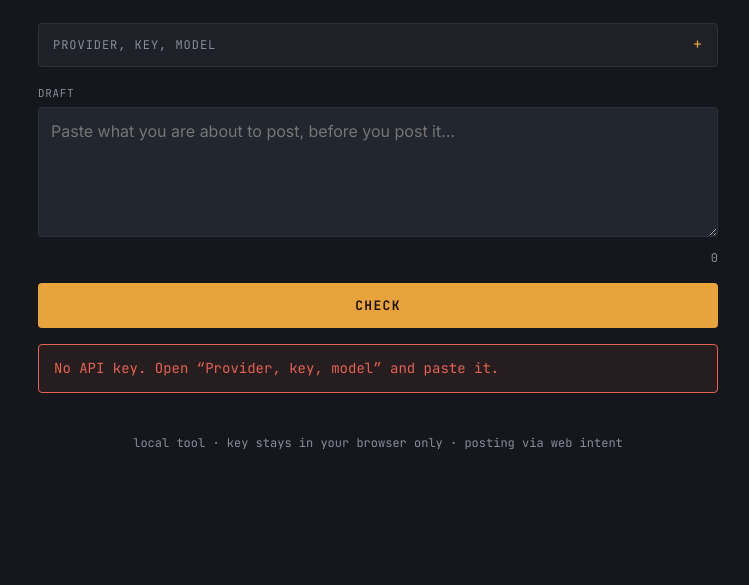
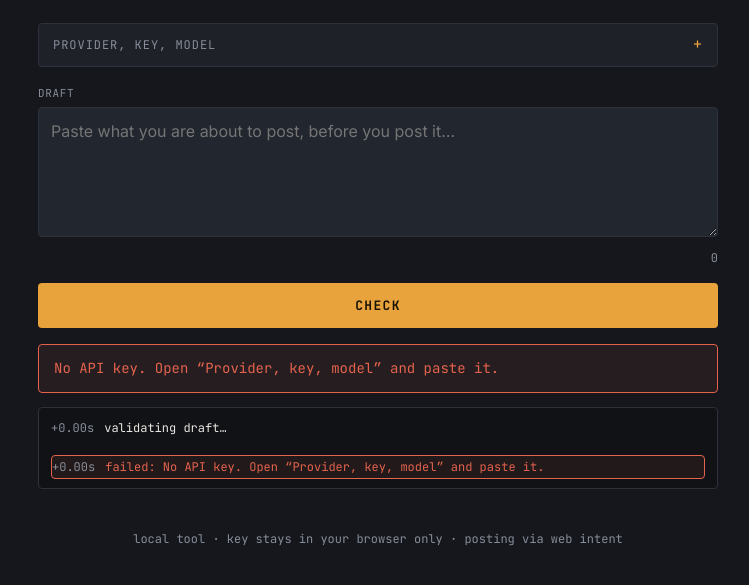
Before and after one commit to Alatip/xpreflight, a plain HTML site: page index.html in a window 1280 px wide. Both pictures are taken after a click on the button "CHECK". Shown: the part 215-800 px from the top of the page, without its empty margins (262-1011 px from the left). Drawn offline with Linux system fonts and the light colour scheme.

Commit message:
Add live activity log to UI after Check

```diff
--- a/index.html
+++ b/index.html
@@ -94,6 +94,12 @@
   .err{display:none;margin-top:16px;border:1px solid var(--red);border-radius:var(--radius);background:rgba(229,99,77,.08);color:var(--red);padding:13px 15px;font-size:14px;font-family:"JetBrains Mono",monospace;}
   .spin{display:inline-block;width:13px;height:13px;border:2px solid #1a1304;border-top-color:transparent;border-radius:50%;animation:rot .7s linear infinite;vertical-align:-2px;margin-right:8px;}
   @keyframes rot{to{transform:rotate(360deg)}}
+  .log{display:none;margin-top:14px;border:1px solid var(--line);border-radius:var(--radius);background:#101216;padding:9px 12px;max-height:190px;overflow-y:auto;}
+  .logline{display:flex;gap:10px;padding:2px 0;font-family:"JetBrains Mono",monospace;font-size:12px;line-height:1.5;color:var(--ink);}
+  .logline.err{color:var(--red);}
+  .logline.done{color:var(--green);}
+  .logt{color:var(--muted);flex:none;}
+  .logm{white-space:pre-wrap;word-break:break-word;}
   footer{margin-top:40px;color:var(--muted);font-size:12px;font-family:"JetBrains Mono",monospace;text-align:center;line-height:1.7;}
   @media (prefers-reduced-motion:reduce){*{animation:none!important;}}
 </style>
@@ -148,6 +154,7 @@
 
   <button class="run" id="runBtn" data-i18n="run">Check</button>
   <div class="err" id="err"></div>
+  <div class="log" id="log" aria-live="polite"></div>
 
   <div id="result">
     <div class="verdict" id="verdict">
@@ -182,7 +189,23 @@
   const postBtn = $("postBtn"), copyBtn = $("copyBtn");
   const provSel = $("provider"), keyInput = $("key"), modelInput = $("model");
   const keyHint = $("keyHint"), websearch = $("websearch"), modelsList = $("models");
+  const logEl = $("log");
   const TWEET_MAX = 280;
+
+  const now = () => (window.performance && performance.now) ? performance.now() : Date.now();
+  let runStart = 0;
+  function fmt(s,p){ return String(s).replace(/\{(\w+)\}/g,(_,k)=> (p&&p[k]!=null)?p[k]:""); }
+  function logClear(){ logEl.innerHTML=""; logEl.style.display="none"; }
+  function logLine(msg,kind){
+    const t=((now()-runStart)/1000).toFixed(2), stamp="+"+t+"s";
+    if(logEl.style.display==="none"||!logEl.style.display) logEl.style.display="block";
+    const line=document.createElement("div"); line.className="logline"+(kind?" "+kind:"");
+    const ts=document.createElement("span"); ts.className="logt"; ts.textContent=stamp;
+    const tx=document.createElement("span"); tx.className="logm"; tx.textContent=msg;
+    line.appendChild(ts); line.appendChild(tx); logEl.appendChild(line);
+    logEl.scrollTop=logEl.scrollHeight;
+    try{ console.log("[xpreflight "+stamp+"] "+msg); }catch(_){ }
+  }
 
   const LS = {
     get(k,d){ try{ const v=localStorage.getItem("pf_"+k); return v===null?d:v; }catch(_){ return d; } },
@@ -249,7 +272,17 @@
       errKey:"No API key. Open “Provider, key, model” and paste it.",
       errModel:"No model selected.", errDraft:"Draft is empty.",
       errNet:"Request failed — check the key and API access (network/CORS).",
-      errPrefix:"Error: ", errNoJson:"the model returned non-JSON"
+      errPrefix:"Error: ", errNoJson:"the model returned non-JSON",
+      on:"on", off:"off",
+      logValidating:"validating draft…",
+      logReady:"draft ok · {n} chars",
+      logProvider:"provider: {provider} · model: {model}",
+      logSearch:"web search: {state}",
+      logSending:"sending request to {provider}…",
+      logReceived:"response received · {ms} ms",
+      logParsing:"parsing model output…",
+      logVerdict:"done · verdict: {verdict}",
+      logFailed:"failed: {msg}"
     },
     ru:{
       title:"Предполётная проверка — черновик перед постом в X",
@@ -270,7 +303,17 @@
       errKey:"Нет API-ключа. Открой «Провайдер, ключ, модель» и вставь его.",
       errModel:"Не выбрана модель.", errDraft:"Пустой черновик.",
       errNet:"Запрос не прошёл — проверь ключ и доступ к API (сеть/CORS).",
-      errPrefix:"Ошибка: ", errNoJson:"модель вернула не-JSON"
+      errPrefix:"Ошибка: ", errNoJson:"модель вернула не-JSON",
+      on:"вкл", off:"выкл",
+      logValidating:"проверяю черновик…",
+      logReady:"черновик ок · {n} симв.",
+      logProvider:"провайдер: {provider} · модель: {model}",
+      logSearch:"веб-поиск: {state}",
+      logSending:"отправляю запрос в {provider}…",
+      logReceived:"ответ получен · {ms} мс",
+      logParsing:"разбираю ответ модели…",
+      logVerdict:"готово · вердикт: {verdict}",
+      logFailed:"сбой: {msg}"
     }
   };
 
@@ -383,20 +426,31 @@
 
   async function run(){
     clearErr();
+    runStart=now(); logClear();
     const key=keyInput.value.trim(), model=modelInput.value.trim(), text=draft.value.trim();
-    if(!key){ showErr(T.errKey); return; }
-    if(!model){ showErr(T.errModel); return; }
-    if(!text){ showErr(T.errDraft); return; }
+    logLine(T.logValidating);
+    if(!key){ showErr(T.errKey); logLine(fmt(T.logFailed,{msg:T.errKey}),"err"); return; }
+    if(!model){ showErr(T.errModel); logLine(fmt(T.logFailed,{msg:T.errModel}),"err"); return; }
+    if(!text){ showErr(T.errDraft); logLine(fmt(T.logFailed,{msg:T.errDraft}),"err"); return; }
+    const useSearch=websearch.checked, pLabel=PROVIDERS[provider].label;
+    logLine(fmt(T.logReady,{n:text.length}));
+    logLine(fmt(T.logProvider,{provider:pLabel,model:model}));
+    logLine(fmt(T.logSearch,{state:useSearch?T.on:T.off}));
     runBtn.disabled=true; runBtn.innerHTML='<span class="spin"></span>'+T.checking;
     try{
-      const useSearch=websearch.checked;
+      logLine(fmt(T.logSending,{provider:pLabel}));
+      const t0=now();
       const raw = provider==="openai" ? await callOpenAI(key,model,text,useSearch) : await callAnthropic(key,model,text,useSearch);
+      logLine(fmt(T.logReceived,{ms:Math.round(now()-t0)}));
+      logLine(T.logParsing);
       lastResult = extractJSON(raw);
+      logLine(fmt(T.logVerdict,{verdict:lastResult.verdict||"?"}),"done");
       render(lastResult);
     }catch(e){
       let m=e.message||String(e);
       if(/Failed to fetch|NetworkError/i.test(m)) m=T.errNet;
       showErr(T.errPrefix+m);
+      logLine(fmt(T.logFailed,{msg:m}),"err");
     }finally{ runBtn.disabled=false; runBtn.textContent=T.run; }
   }
 
```
